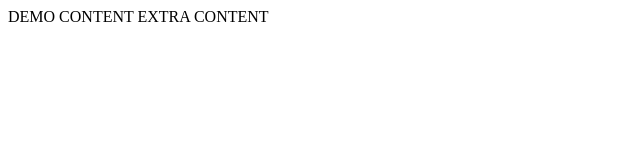
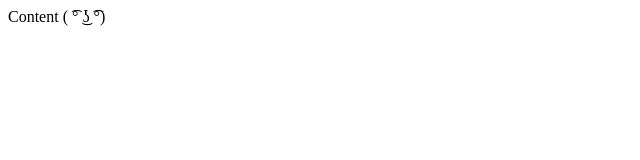
Before and after one commit to L00Nav/2-demo, a website: page index.html in a window 1280 px wide. Shown: the whole page, without its empty margins (0-640 px from the left). Drawn offline with Linux system fonts and the light colour scheme.

Commit message:
( ͡° ͜ʖ ͡°)

```diff
--- a/index.html
+++ b/index.html
@@ -5,12 +5,11 @@
         <meta charset="UTF-8">
         <meta http-equiv="X-UA-Compatible" content="IE=edge">
         <meta name="viewport" content="width=device-width, initial-scale=1.0">
-        <title>Document</title>
+        <title>Monkey Balls</title>
     </head>
 
     <body>
-        DEMO CONTENT
-        EXTRA CONTENT
+        Content ( ͡° ͜ʖ ͡°)
     </body>
 
 </html>
```
